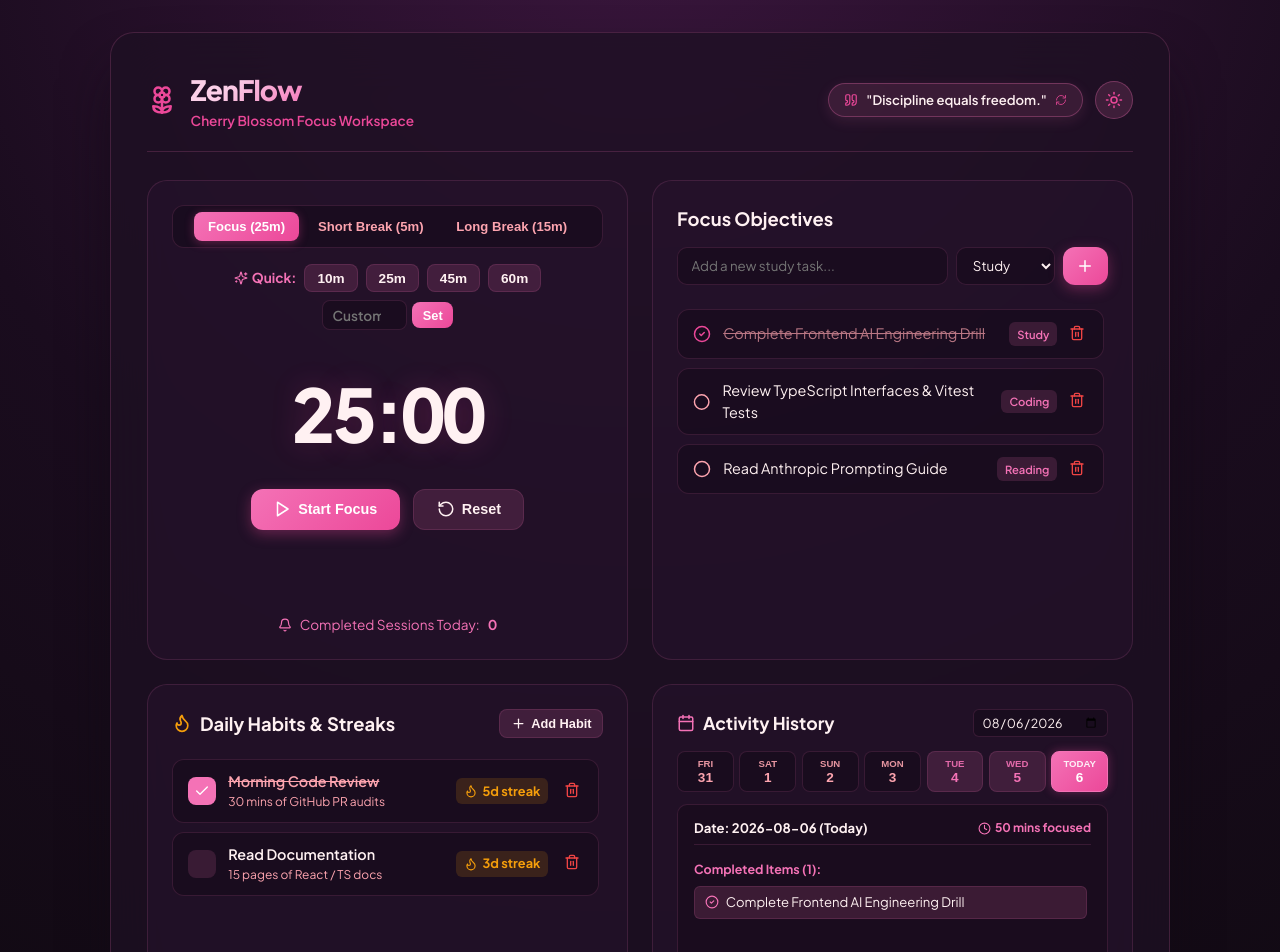
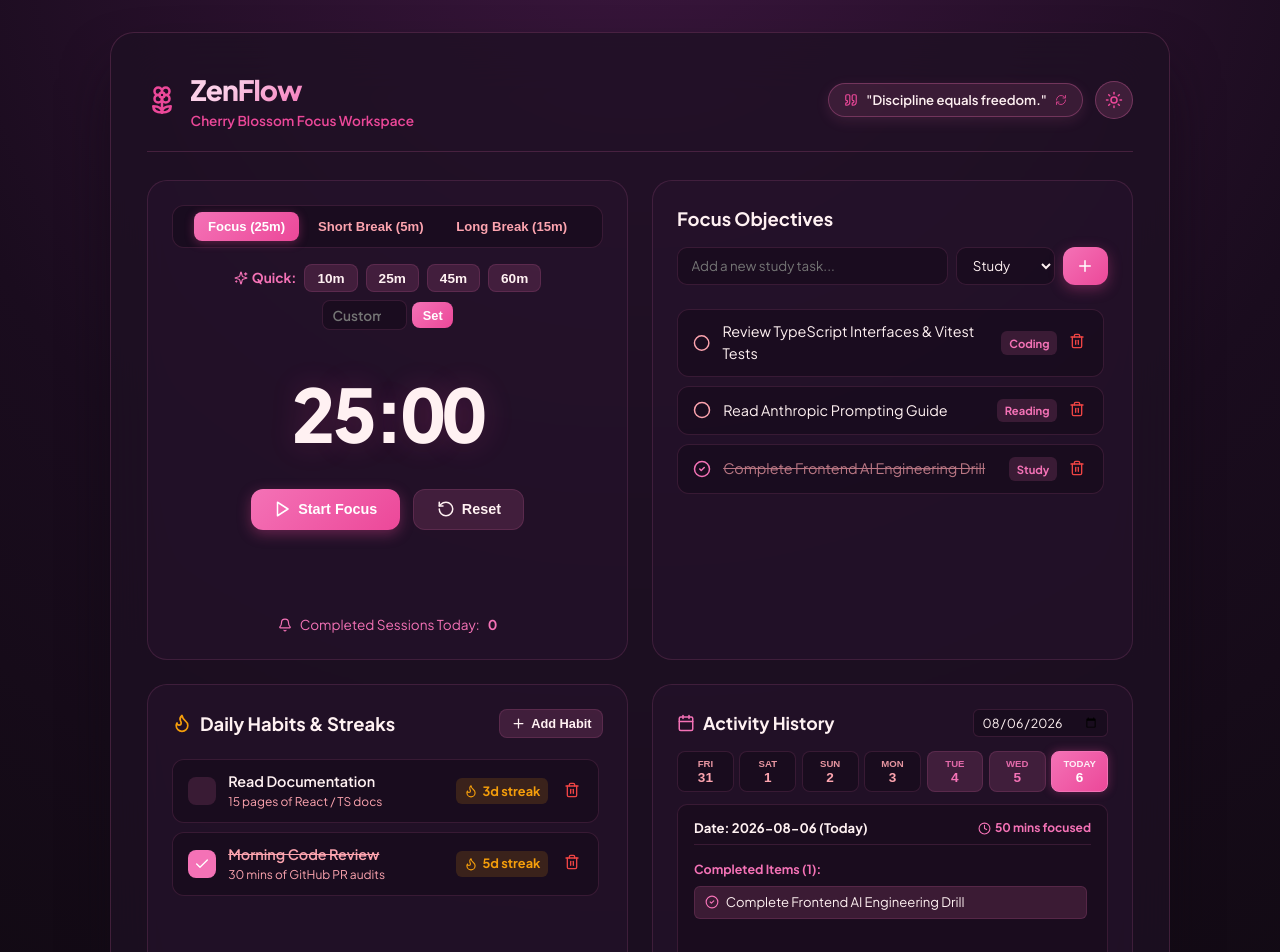
Before and after one commit to Atisha-Priyadarshani/ZenFlow-Focus-Hub, a React (Vite) app in the folder ZenFlow/: page / in a window 1280 px wide. Shown: the top 952 px of the page. Built offline with nearby package versions, Linux system fonts and the light colour scheme.

Commit message:
Sort completed tasks and habits to bottom of lists and purge all hardcoded blue text colors

```diff
--- a/ZenFlow/src/components/HabitTracker.tsx
+++ b/ZenFlow/src/components/HabitTracker.tsx
@@ -1,4 +1,4 @@
-import React, { useState, useEffect } from 'react';
+import React, { useState, useEffect, useMemo } from 'react';
 import { Flame, Plus, Check, Trash2 } from 'lucide-react';
 
 export interface Habit {
@@ -98,6 +98,14 @@ export const HabitTracker: React.FC<HabitTrackerProps> = ({ onHabitCompleted })
     }
   }, [habits]);
 
+  // Sort habits so uncompleted items stay at the top and completed items move to the bottom
+  const sortedHabits = useMemo(() => {
+    return [...habits].sort((a, b) => {
+      if (a.completedToday === b.completedToday) return 0;
+      return a.completedToday ? 1 : -1;
+    });
+  }, [habits]);
+
   const handleAddHabit = (e: React.FormEvent) => {
     e.preventDefault();
     if (!name.trim()) return;
@@ -184,12 +192,12 @@ export const HabitTracker: React.FC<HabitTrackerProps> = ({ onHabitCompleted })
       )}
 
       <div className="scrollable-list">
-        {habits.length === 0 ? (
+        {sortedHabits.length === 0 ? (
           <p style={{ textAlign: 'center', color: 'var(--text-dim)', fontSize: '0.85rem', padding: '1rem 0' }}>
             No habits added yet. Click &quot;Add Habit&quot; to build your daily streak!
           </p>
         ) : (
-          habits.map((h) => (
+          sortedHabits.map((h) => (
             <HabitRow
               key={h.id}
               habit={h}
--- a/ZenFlow/src/components/TaskManager.tsx
+++ b/ZenFlow/src/components/TaskManager.tsx
@@ -1,4 +1,4 @@
-import React, { useState, useEffect } from 'react';
+import React, { useState, useEffect, useMemo } from 'react';
 import { CheckCircle2, Circle, Trash2, Plus, AlertTriangle } from 'lucide-react';
 
 export interface Task {
@@ -36,6 +36,14 @@ export const TaskManager: React.FC<TaskManagerProps> = ({ onTaskCompleted }) =>
     } catch (e) {
       console.error('Failed to save tasks to localStorage', e);
     }
+  }, [tasks]);
+
+  // Sort tasks so uncompleted items stay at the top and completed items move to the bottom
+  const sortedTasks = useMemo(() => {
+    return [...tasks].sort((a, b) => {
+      if (a.completed === b.completed) return 0;
+      return a.completed ? 1 : -1;
+    });
   }, [tasks]);
 
   const addTask = (e: React.FormEvent) => {
@@ -119,7 +127,7 @@ export const TaskManager: React.FC<TaskManagerProps> = ({ onTaskCompleted }) =>
 
       {taskToDelete && (
         <div className="delete-banner" role="alert">
-          <div style={{ display: 'flex', alignItems: 'center', gap: '0.5rem', fontSize: '0.85rem', color: '#f87171' }}>
+          <div style={{ display: 'flex', alignItems: 'center', gap: '0.5rem', fontSize: '0.85rem', color: '#ef4444', fontWeight: 600 }}>
             <AlertTriangle size={18} /> Delete task: {taskToDelete.title.slice(0, 20)}?
           </div>
           <div style={{ display: 'flex', gap: '0.5rem' }}>
@@ -131,7 +139,7 @@ export const TaskManager: React.FC<TaskManagerProps> = ({ onTaskCompleted }) =>
             </button>
             <button
               onClick={() => setTaskToDelete(null)}
-              style={{ background: 'rgba(255,255,255,0.1)', color: 'var(--text-main)', border: 'none', borderRadius: '6px', padding: '0.25rem 0.6rem', fontSize: '0.8rem', cursor: 'pointer' }}
+              style={{ background: 'var(--bg-input)', color: 'var(--text-main)', border: '1px solid var(--border-card)', borderRadius: '6px', padding: '0.25rem 0.6rem', fontSize: '0.8rem', cursor: 'pointer' }}
             >
               Cancel
             </button>
@@ -140,28 +148,28 @@ export const TaskManager: React.FC<TaskManagerProps> = ({ onTaskCompleted }) =>
       )}
 
       <div className="scrollable-list">
-        {tasks.length === 0 ? (
+        {sortedTasks.length === 0 ? (
           <p style={{ textAlign: 'center', color: 'var(--text-dim)', fontSize: '0.85rem', padding: '1rem 0' }}>
             No tasks added yet. Stay focused and add your first objective!
           </p>
         ) : (
-          tasks.map((task) => (
+          sortedTasks.map((task) => (
             <div key={task.id} className="task-item">
               <div
                 style={{ display: 'flex', alignItems: 'center', gap: '0.75rem', cursor: 'pointer', flex: 1 }}
                 onClick={() => toggleTask(task.id)}
               >
                 {task.completed ? (
-                  <CheckCircle2 size={18} color="#ec4899" />
+                  <CheckCircle2 size={18} color="var(--accent-color)" />
                 ) : (
                   <Circle size={18} color="var(--text-dim)" />
                 )}
-                <span className={task.completed ? 'task-completed' : ''} style={{ fontSize: '0.9rem' }}>
+                <span className={task.completed ? 'task-completed' : ''} style={{ fontSize: '0.9rem', color: task.completed ? 'var(--text-dim)' : 'var(--text-main)' }}>
                   {task.title}
                 </span>
               </div>
               <div style={{ display: 'flex', alignItems: 'center', gap: '0.5rem' }}>
-                <span style={{ fontSize: '0.7rem', padding: '0.2rem 0.5rem', background: 'rgba(244, 114, 182, 0.15)', color: '#f472b6', borderRadius: '6px', fontWeight: 600 }}>
+                <span style={{ fontSize: '0.7rem', padding: '0.2rem 0.5rem', background: 'var(--badge-bg)', color: 'var(--text-muted)', borderRadius: '6px', fontWeight: 700 }}>
                   {task.category}
                 </span>
                 <button
```
